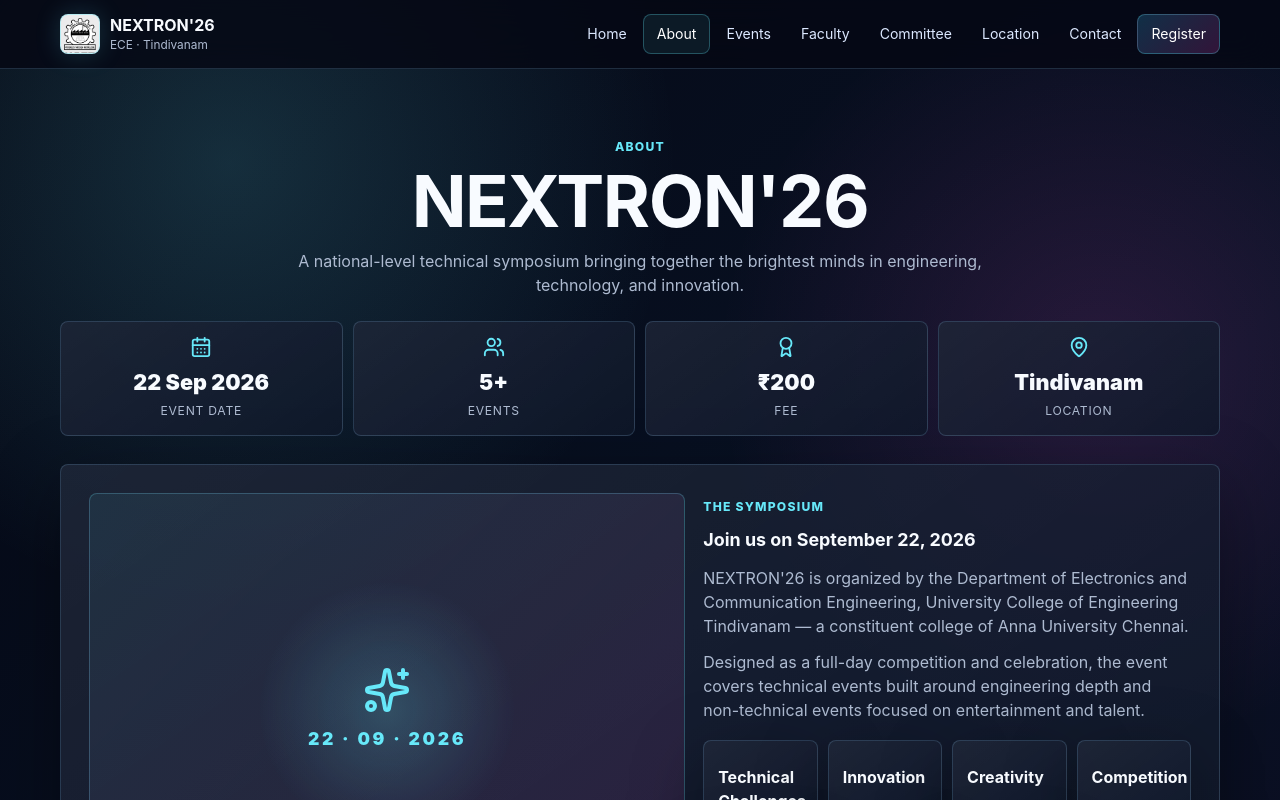
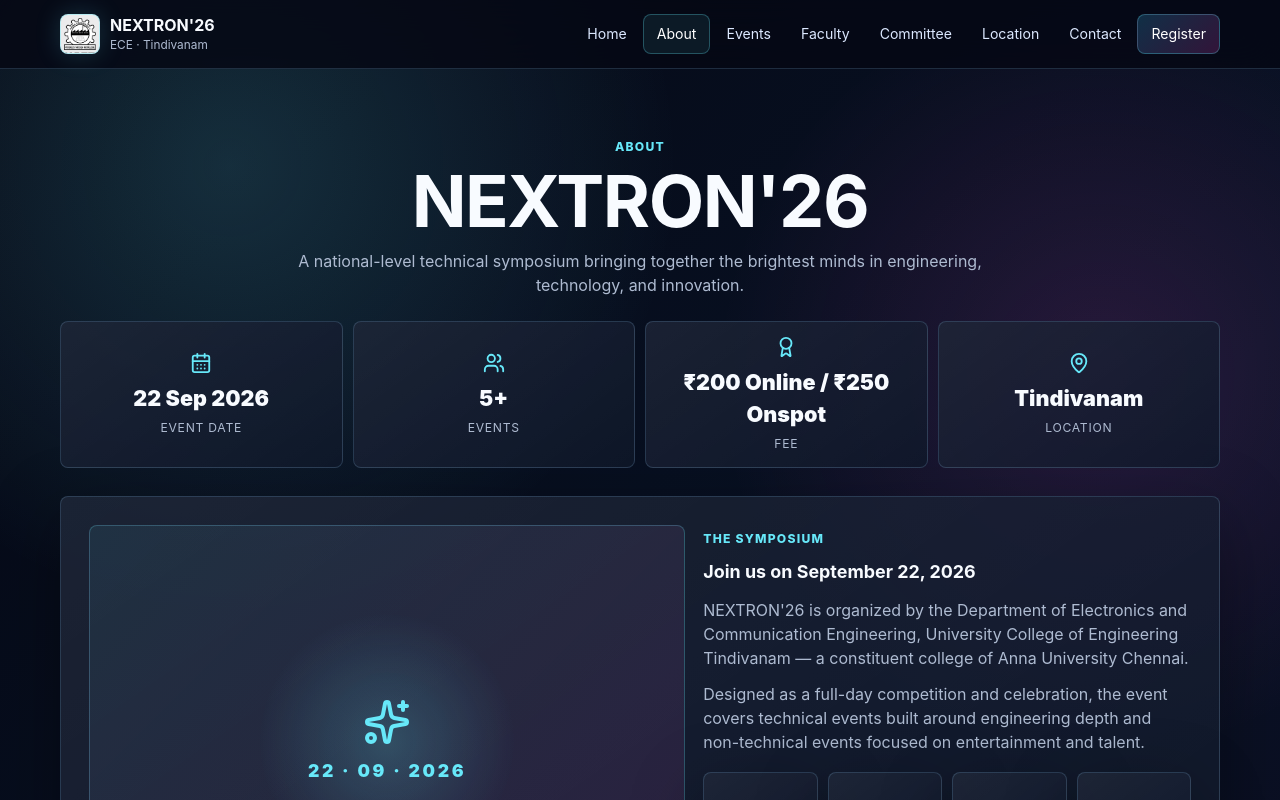
Before and after one commit to NIYHIYASREE/nextron, a React (Vite) app: page /about in a window 1280 px wide. Shown: the top 800 px of the page. Built offline with nearby package versions, Linux system fonts and the light colour scheme.

Commit message:
Sync About page and siteConfig updates from master branch - date changed to September 22, 2026

```diff
--- a/src/pages/About.jsx
+++ b/src/pages/About.jsx
@@ -8,7 +8,7 @@
 const stats = [
   { icon: CalendarDays, label: "Event Date", value: "22 Sep 2026" },
   { icon: Users, label: "Events", value: "5+" },
-  { icon: Award, label: "Fee", value: "₹200" },
+  { icon: Award, label: "Fee", value: "₹200 Online / ₹250 Onspot" },
   { icon: MapPin, label: "Location", value: "Tindivanam" },
 ];
 
```
